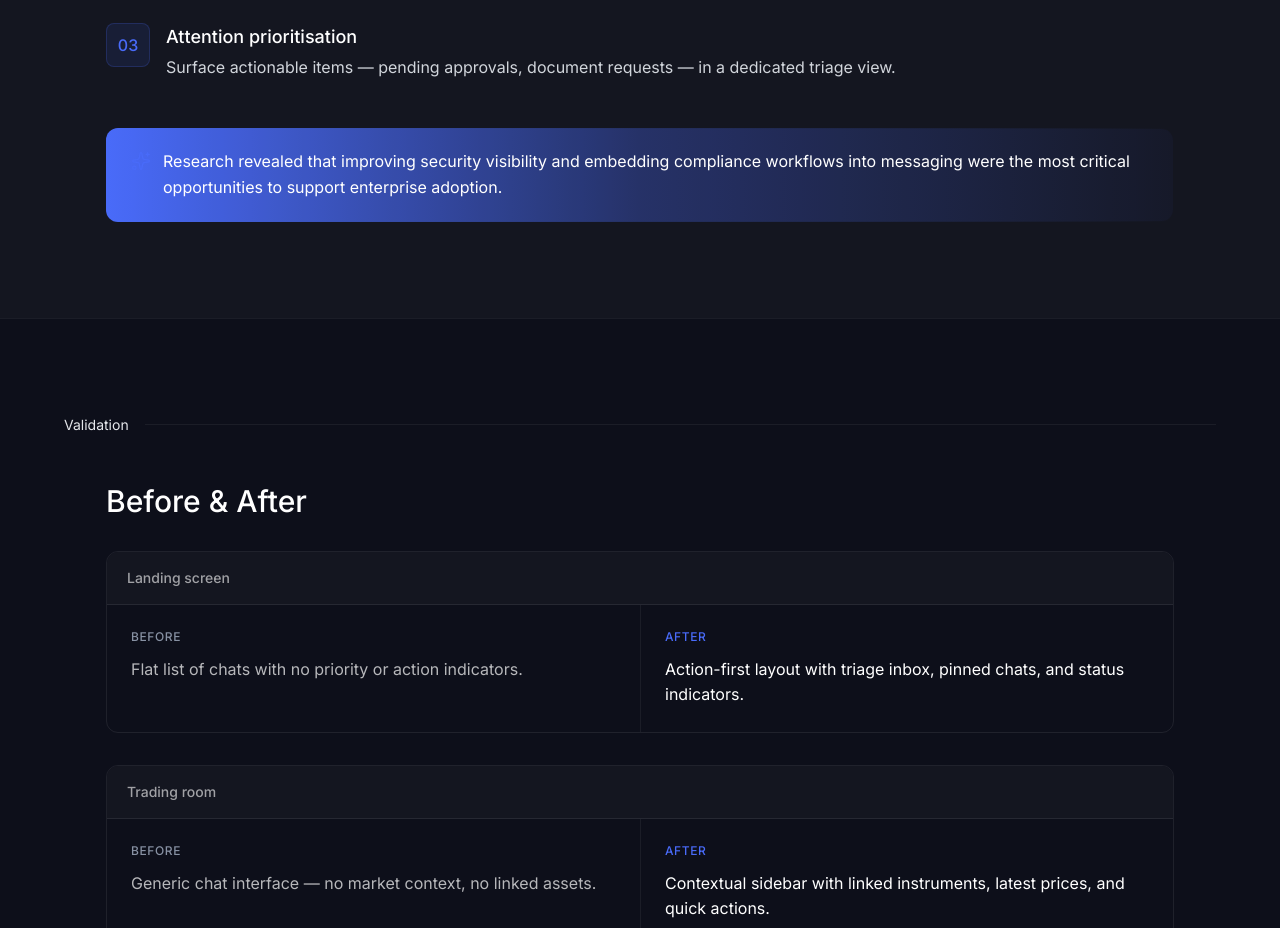
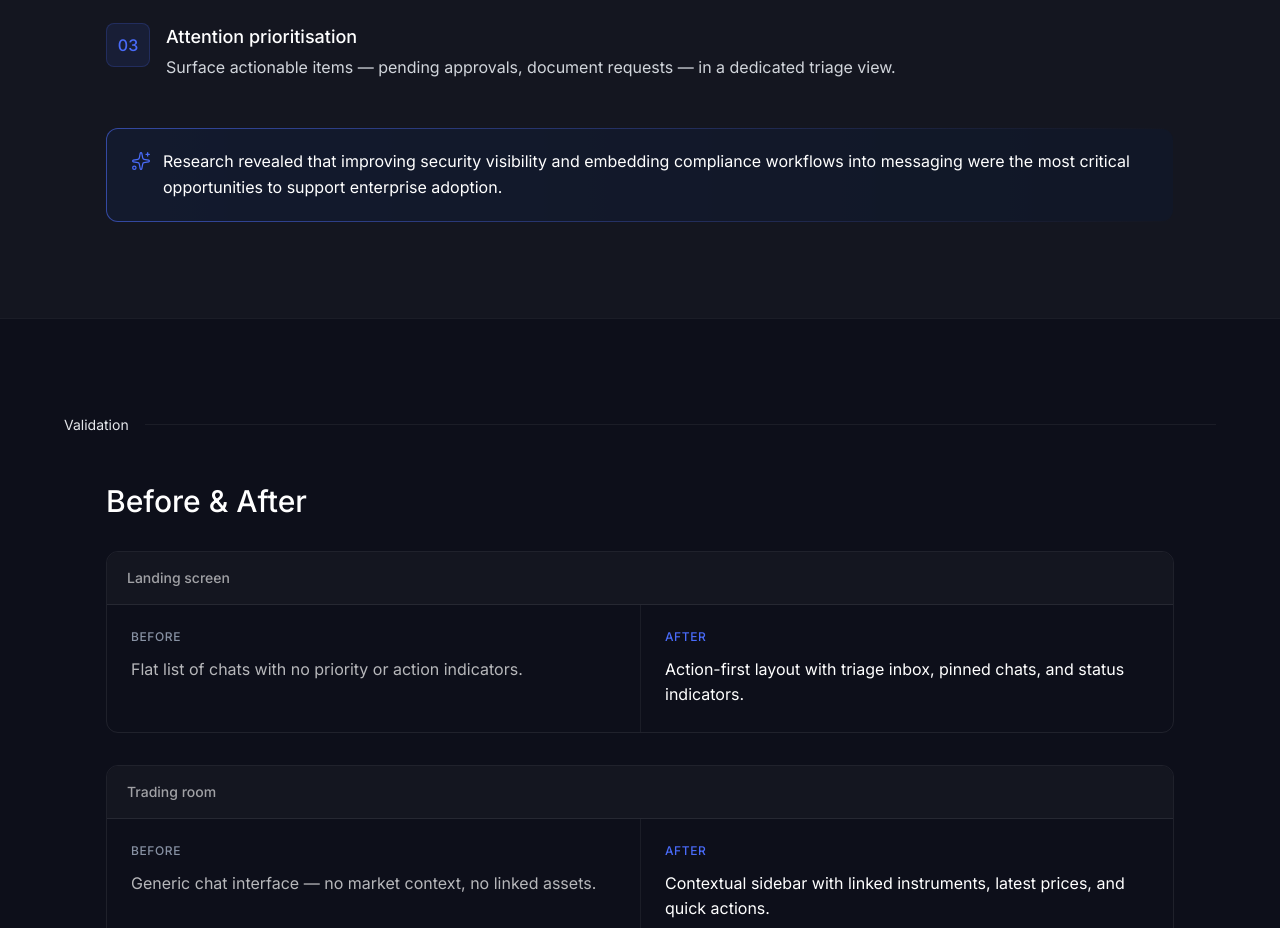
Before and after one commit to AlonaRyzhenko/alyona-portfolio, a Next.js app: page /work/messenger in a window 1280 px wide. Shown: the part 4520-5448 px from the top of the page. Built offline with nearby package versions, Linux system fonts and the light colour scheme.

Commit message:
Fix summary card: solid dark fill so gradient reads as border

```diff
--- a/app/work/messenger/MessengerCaseStudy.tsx
+++ b/app/work/messenger/MessengerCaseStudy.tsx
@@ -482,8 +482,8 @@ export default function MessengerCaseStudy() {
               </div>
 
               {/* Summary */}
-              <motion.div variants={fadeUp} className="rounded-xl p-[1px] bg-gradient-to-r from-accent via-accent/30 to-transparent">
-                <div className="rounded-[11px] bg-accent/[0.04] px-6 py-5 flex items-start gap-3">
+              <motion.div variants={fadeUp} className="rounded-xl p-[1px] bg-gradient-to-r from-accent/60 to-transparent">
+                <div className="rounded-[11px] bg-[#111827]/95 px-6 py-5 flex items-start gap-3">
                   <Sparkles className="w-5 h-5 text-accent flex-shrink-0 mt-0.5" strokeWidth={1.5} />
                   <span className="text-white text-base leading-[1.6]">
                     Research revealed that improving security visibility and embedding compliance workflows into messaging were the most critical opportunities to support enterprise adoption.
```
